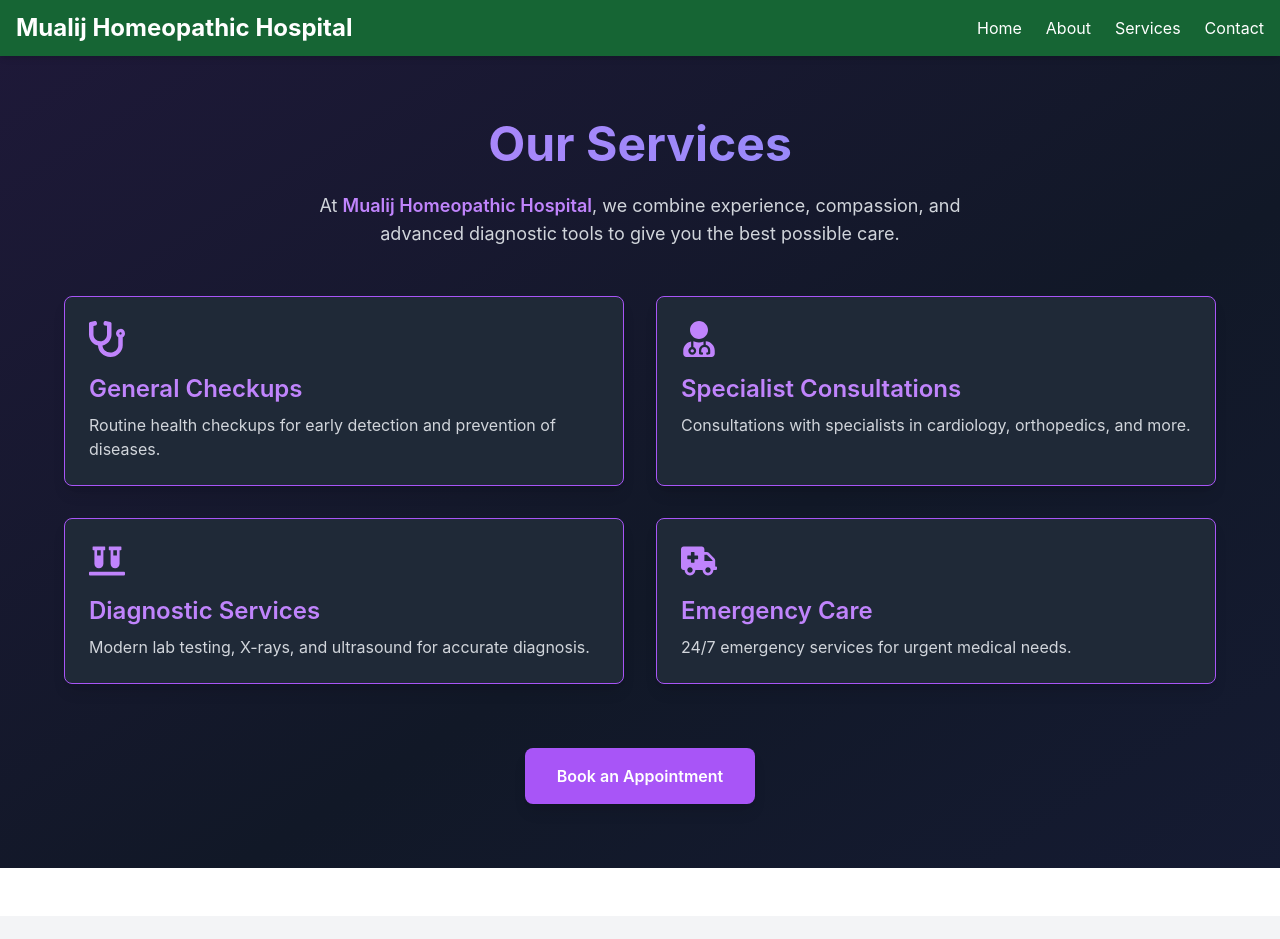
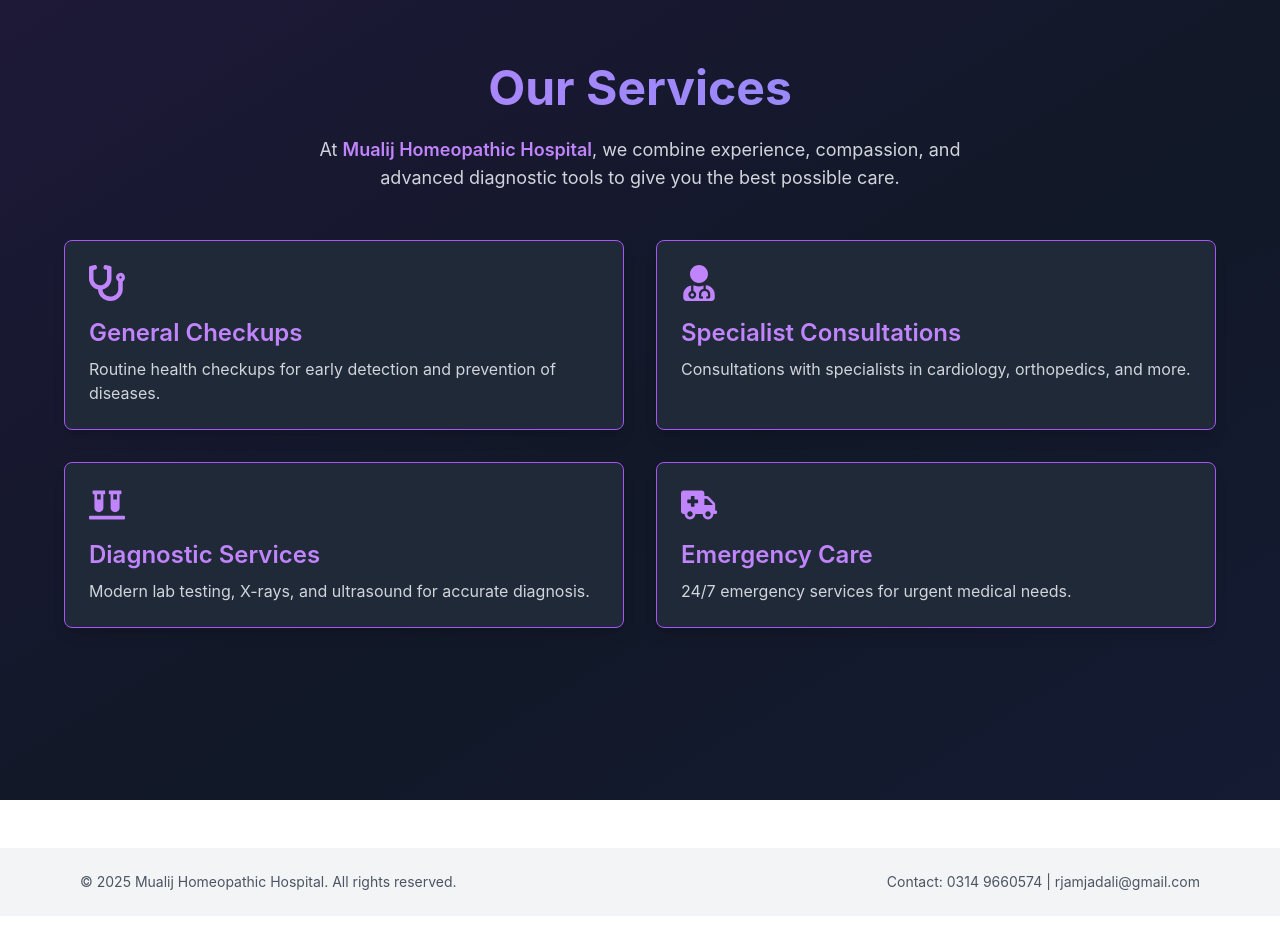
Before and after one commit to Safi649/dr-amjadali, a Next.js app: page /services in a window 1280 px wide. Shown: the top 939 px of the page. After the commit the page ends 916 px from the top, so only its background shows below. Built offline with nearby package versions, Linux system fonts and the light colour scheme.

Commit message:
Update services.js

```diff
--- a/pages/services.js
+++ b/pages/services.js
@@ -1,4 +1,3 @@
-import Header from "../components/Header";
 import Footer from "../components/Footer";
 import { motion } from "framer-motion";
 import { FaStethoscope, FaUserMd, FaVials, FaAmbulance } from "react-icons/fa";
@@ -38,7 +37,6 @@
     },
   ];
 
-  // Animation Variants for Scroll Reveal
   const containerVariants = {
     hidden: {},
     visible: {
@@ -55,9 +53,7 @@
 
   return (
     <>
-      <Header doctor={doctor} />
       <main className="relative bg-gray-900 text-white min-h-screen py-16 px-4 overflow-hidden">
-
         {/* Animated Gradient Background */}
         <div className="absolute inset-0 bg-gradient-to-br from-purple-900/30 via-gray-900 to-indigo-900/30 animate-gradient"></div>
 
@@ -83,7 +79,7 @@
           best possible care.
         </motion.p>
 
-        {/* Service Cards with Scroll Reveal */}
+        {/* Service Cards with Glow Animation */}
         <motion.div
           className="relative max-w-6xl mx-auto grid md:grid-cols-2 gap-8"
           variants={containerVariants}
@@ -94,7 +90,7 @@
           {services.map((service, index) => (
             <motion.div
               key={index}
-              className="p-6 bg-gray-800 rounded-lg shadow-lg border border-purple-500 hover:shadow-purple-500/50 transition"
+              className="service-card p-6 bg-gray-800 rounded-lg shadow-lg border border-purple-500 transition"
               variants={cardVariants}
               whileHover={{ scale: 1.05 }}
             >
@@ -106,27 +102,11 @@
             </motion.div>
           ))}
         </motion.div>
-
-        {/* Call to Action */}
-        <motion.div
-          className="relative mt-16 text-center"
-          initial={{ opacity: 0, y: 30 }}
-          whileInView={{ opacity: 1, y: 0 }}
-          viewport={{ once: true }}
-          transition={{ duration: 0.8, delay: 0.5 }}
-        >
-          <a
-            href="/contact"
-            className="inline-block bg-purple-500 text-white px-8 py-4 rounded-lg font-semibold hover:bg-purple-600 transition shadow-lg hover:shadow-purple-500/50"
-          >
-            Book an Appointment
-          </a>
-        </motion.div>
       </main>
 
       <Footer doctor={doctor} />
 
-      {/* Background Animation Styles */}
+      {/* Glow Animation Styles */}
       <style jsx>{`
         @keyframes gradient {
           0% { background-position: 0% 50%; }
@@ -137,6 +117,17 @@
           background-size: 200% 200%;
           animation: gradient 8s ease infinite;
         }
+
+        @keyframes glow {
+          0% { box-shadow: 0 0 5px rgba(168, 85, 247, 0.5); }
+          50% { box-shadow: 0 0 25px rgba(168, 85, 247, 0.9), 0 0 50px rgba(168, 85, 247, 0.7); }
+          100% { box-shadow: 0 0 5px rgba(168, 85, 247, 0.5); }
+        }
+
+        .service-card:hover {
+          animation: glow 1.5s ease-in-out infinite;
+          border-color: #a855f7;
+        }
       `}</style>
     </>
   );
```
